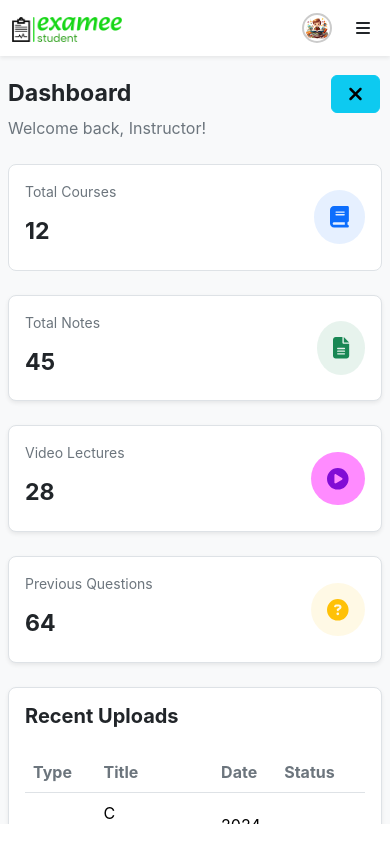
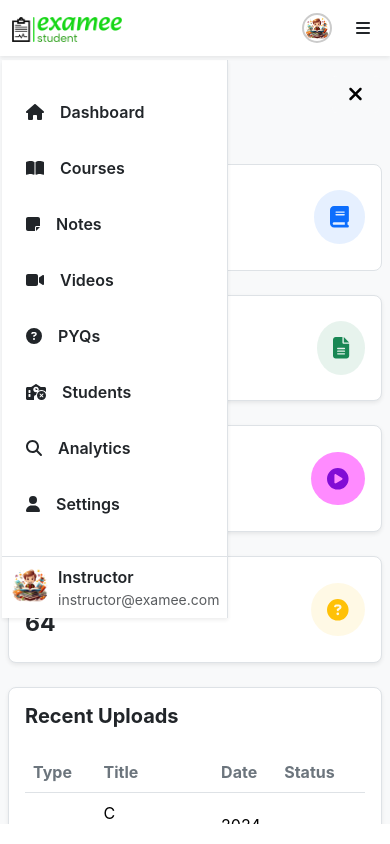
Before and after one commit to dhananjayyadav21/ExameeR, a React (Create React App) app in the folder client/: page /dashboard in a window 390 px wide. Both pictures are taken after a click on the button 354 px from the left and 94 px from the top of the page. Built offline with nearby package versions, Linux system fonts and the light colour scheme.

Commit message:
add dashbord mobilebar

```diff
--- a/client/src/Dashbord/components/DashbordMobileBar.jsx
+++ b/client/src/Dashbord/components/DashbordMobileBar.jsx
@@ -1,19 +1,26 @@
 import React, { useState } from "react";
 import { FontAwesomeIcon } from "@fortawesome/react-fontawesome";
 import { faBars, faTimes } from "@fortawesome/free-solid-svg-icons";
+import Sidebar from "./DashbordSidebar";
 
 function MobileMenuButton() {
   const [isOpen, setIsOpen] = useState(false);
+  const [isDisplay, setIsDisplay] = useState("none");
 
   const toggleMenu = () => {
     setIsOpen(!isOpen);
+    setIsDisplay("");
+    if(isOpen === true){
+        setIsDisplay("none");
+      }
   };
 
   return (
     <>
+       <div className="dashbord-mobilebar-btn">
             <button
             type="button"
-      className="mobile-menu-button btn btn-info px-3"
+            className="mobile-menu-button btn btn-light px-3"
             onClick={toggleMenu}>
             <FontAwesomeIcon
                 icon={isOpen ? faTimes : faBars} // Toggle between bars and times icons
@@ -21,8 +28,11 @@ function MobileMenuButton() {
                 color="currentColor" // Use current text color
             />
             </button>
+        </div>
 
-
+        <div className={`dashbord-mobilebar d-${isDisplay} `}>
+            <Sidebar/>
+        </div>
 
     </>
   );
--- a/client/src/Dashbord/components/DashbordSidebar.jsx
+++ b/client/src/Dashbord/components/DashbordSidebar.jsx
@@ -14,7 +14,7 @@ import { Link } from "react-router-dom";
 
 const Sidebar = () => {
   return (
-    <nav className="bg-white w-100 w-lg-25 h-100 position-sticky top-0 d-none d-lg-flex flex-column shadow-sm border-end">
+    <nav className="bg-white w-100 w-lg-25 h-100 position-sticky top-0 d-flex flex-column shadow-sm border-end dashboard-nav">
       <div className="flex-grow-1 py-4">
         <Link
           to="dashboard-head"
@@ -71,9 +71,9 @@ const Sidebar = () => {
           <FontAwesomeIcon icon={faUser} className="me-3" />
           <span className="fw-semibold">Settings</span>
         </Link>
-
       </div>
 
+      {/* Profile Section at the bottom */}
       <div className="p-2 border-top">
         <div className="d-flex align-items-start">
           <img
--- a/client/src/Dashbord/pages/Dashboard.jsx
+++ b/client/src/Dashbord/pages/Dashboard.jsx
@@ -18,11 +18,12 @@ const Dashboard = () => {
     <>
       <div className="container-fluid cursor-default">
         <div className="row">
-          <section className="dashbor-nav col-lg-2 p-0">
+          <section className="dashbor-nav col-lg-2 d-none d-lg-flex p-0">
              <Sidebar/>
           </section>
 
-          <section className="dashbor-main col-12 col-lg-10 p-0 position-relative">
+          <section className="dashbor-main col-12 col-lg-10 p-0">
+            <section className="components">
               <div className="bg-light">
                 <Routes>
                   <Route index element={<DashbordHead />} />
@@ -46,7 +47,6 @@ const Dashboard = () => {
                   <Route path="/dashboard-student-management" element={<StudentManagement />} />
                 </Routes>
               </div>
-
               <div className="bg-darkgray">
                 <Routes>
                   {/* Analytics */}
@@ -56,11 +56,12 @@ const Dashboard = () => {
                   <Route path="/dashboard-settings" element={<Settings />} />
                 </Routes>
               </div>
+            </section>
 
-            <div className="dashbord-mobilebar">
+
+            <section className="position-relative d-lg-none">
               <MobileMenuButton/>
-            </div>
-
+            </section>
           </section>
 
         </div>
--- a/client/src/index.css
+++ b/client/src/index.css
@@ -405,11 +405,17 @@ form label {
   background-color: rgb(35, 35, 35);;
 }
 
-.dashbord-mobilebar{
+.dashbord-mobilebar-btn{
   position: fixed;
   top: 75px;
   right: 10px;
   border-radius: 8px;
+}
+
+.dashbord-mobilebar{
+  position: fixed;
+  top: 60px;
+  left: 2px;
 }
 
 .dashbor-nav{
```
Lines whose indentation alone changed are shown as unchanged.
